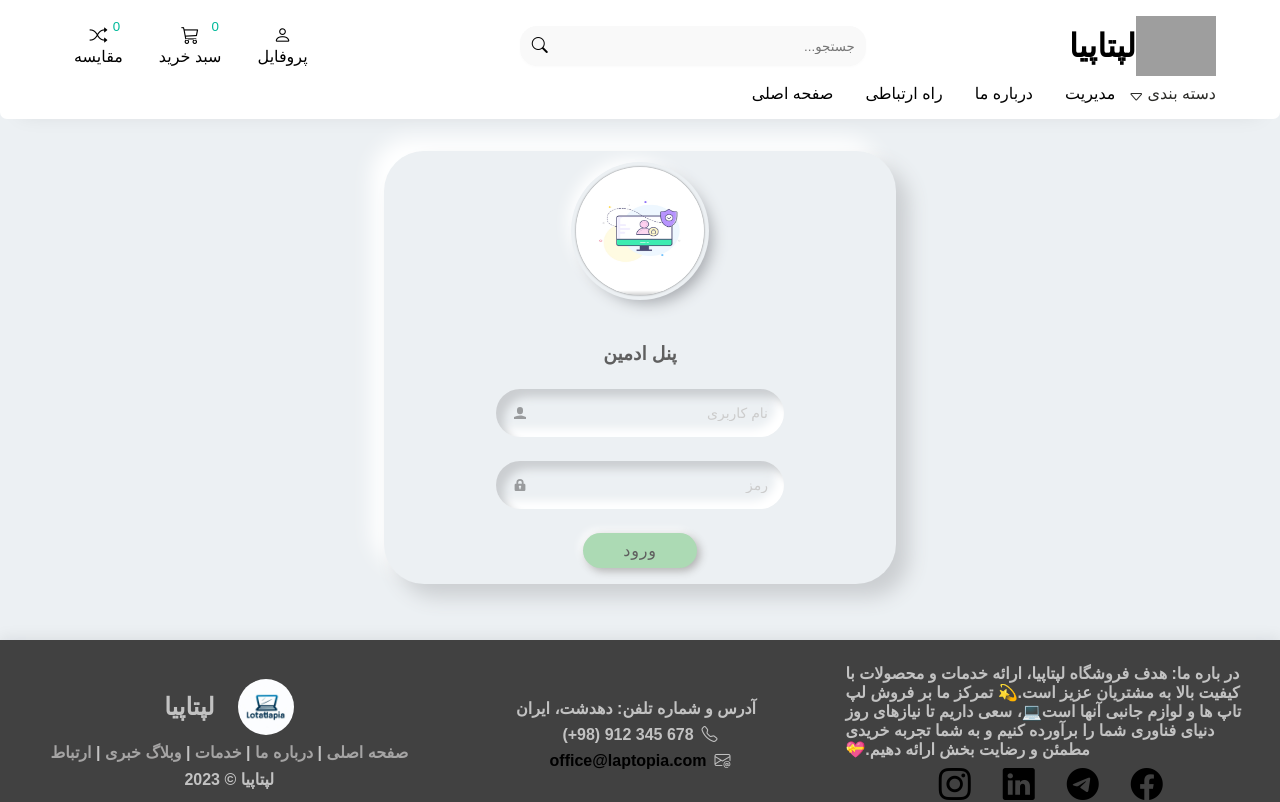
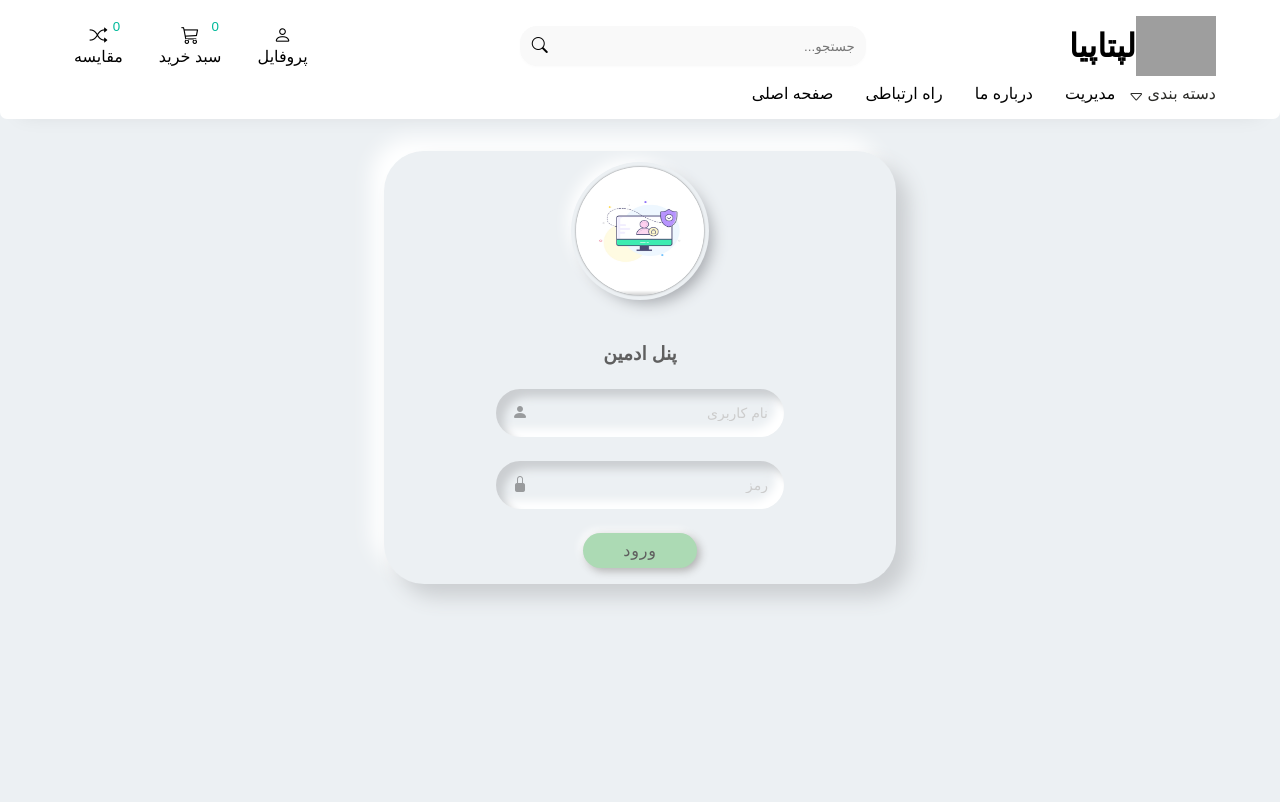
Before and after one commit to RezaBakhshiNia/Maktab94-project-RezaBakhshiNia, a React (Vite) app in the folder Frontend/Maktab94-React-RezaBakshiNia/: page /admin-authentication in a window 1280 px wide. Shown: the top 802 px of the page. Built offline with nearby package versions, Linux system fonts and the light colour scheme; grey boxes are pictures that could not be loaded; a small style sheet from the web is missing.

Commit message:
Complete admin log in page. Some assets added for user experience. Validation works fine. No bugs have been seen so far.

```diff
--- a/Frontend/Maktab94-React-RezaBakshiNia/package.json
+++ b/Frontend/Maktab94-React-RezaBakshiNia/package.json
@@ -16,6 +16,8 @@
     "axios": "^1.4.0",
     "bootstrap": "^5.3.1",
     "bootstrap-icons": "^1.10.5",
+    "formik": "^2.4.3",
+    "js-cookie": "^3.0.5",
     "mdb-react-ui-kit": "^6.2.0",
     "react": "^18.2.0",
     "react-dom": "^18.2.0",
@@ -23,7 +25,8 @@
     "react-redux": "^8.1.2",
     "react-router-dom": "^6.14.2",
     "redux": "^4.2.1",
-    "sass": "^1.64.2"
+    "sass": "^1.64.2",
+    "yup": "^1.2.0"
   },
   "devDependencies": {
     "@types/react": "^18.2.15",
--- a/Frontend/Maktab94-React-RezaBakshiNia/src/components/Auth/AdminLogIn.jsx
+++ b/Frontend/Maktab94-React-RezaBakshiNia/src/components/Auth/AdminLogIn.jsx
@@ -1,44 +1,120 @@
-import './AdminLogIn.scss';
+import "./AdminLogIn.scss";
+import { useFormik } from "formik";
+import { useState } from "react";
+import * as yup from "yup";
+
+const passwordRegEx = /^(?=.*[A-Za-z])(?=.*\d)[A-Za-z\d]+$/;
+
+const schema = yup.object().shape({
+  userName: yup
+    .string()
+    .min(4, "حداقل 4 حرف.")
+    .max(16, "حداکثر 16 حرف.")
+    .required("نام کاربری الزامی است.")
+    .matches(/^[a-zA-Z0-9]*$/, { message: "شامل اعداد و حروف انگلیسی باشد." }),
+  password: yup
+    .string()
+    .min(5, "حداقل 5 حرف.")
+    .matches(passwordRegEx, { message: "شامل اعداد و حروف انگلیسی باشد." })
+    .required("رمز الزامی است."),
+});
+
+const onSubmit = (values, actions) => {
+  console.log(values);
+  console.log(actions);
+  actions.resetForm();
+};
 
 const AdminLogIn = () => {
+  const [inputType, setInputType] = useState("password");
+
+  const {
+    values,
+    handleBlur,
+    handleChange,
+    handleSubmit,
+    errors,
+    touched,
+    isSubmitting,
+  } = useFormik({
+    initialValues: {
+      userName: "",
+      password: "",
+    },
+    validationSchema: schema,
+    onSubmit,
+  });
+  console.log(errors);
+
   return (
     <>
       <div className="AdminLogIn_container">
         <div className="AdminLogIn_logo">
           <div className="AdminLogIn_logo--circle">
-            <img src="./src/assets/admin-ui-image.png" className="logo__svg" alt="" />
+            <img
+              src="./src/assets/admin-ui-image.png"
+              className="logo__svg"
+              alt=""
+            />
           </div>
         </div>
-        <form className="AdminLogIn_form">
+        <form
+          onSubmit={handleSubmit}
+          className="AdminLogIn_form"
+          autoComplete="off"
+        >
           <div className="AdminLogIn_form__title">
             <h3>پنل ادمین</h3>
           </div>
           <div className="AdminLogIn_form__group">
             <div className="AdminLogIn_form__icon">
-              <svg xmlns="http://www.w3.org/2000/svg" viewBox="0 0 20 20">
-                <path d="M5 5a5 5 0 0 1 10 0v2A5 5 0 0 1 5 7V5zM0 16.68A19.9 19.9 0 0 1 10 14c3.64 0 7.06.97 10 2.68V20H0v-3.32z" />
-              </svg>
+              <i className="bi bi-person-fill"></i>
             </div>
             <input
+              name="userName"
+              value={values.userName}
+              onChange={handleChange}
+              onBlur={handleBlur}
               className="AdminLogIn_form__control"
               type="text"
               placeholder="نام کاربری"
             />
+            <small className="input-error_message">
+              {errors.userName && touched.userName && errors.userName}
+            </small>
           </div>
           <div className="AdminLogIn_form__group">
             <div className="AdminLogIn_form__icon">
-              <svg xmlns="http://www.w3.org/2000/svg" viewBox="0 0 20 20">
-                <path d="M4 8V6a6 6 0 1 1 12 0v2h1a2 2 0 0 1 2 2v8a2 2 0 0 1-2 2H3a2 2 0 0 1-2-2v-8c0-1.1.9-2 2-2h1zm5 6.73V17h2v-2.27a2 2 0 1 0-2 0zM7 6v2h6V6a3 3 0 0 0-6 0z" />
-              </svg>
+              <i
+                className={`bi ${
+                  inputType === "password" ? "bi-lock-fill" : "bi-unlock-fill"
+                } cursor`}
+                onClick={() =>
+                  inputType === "password"
+                    ? setInputType("text")
+                    : setInputType("password")
+                }
+              ></i>
             </div>
             <input
+              name="password"
+              value={values.password}
+              onChange={handleChange}
+              onBlur={handleBlur}
               className="AdminLogIn_form__control"
-              type="password"
+              type={inputType}
               placeholder="رمز"
             />
+            <small className="input-error_message">
+              {errors.password && touched.password && errors.password}
+            </small>
           </div>
           <div>
-            <button className="AdminLogIn_form__button" type="submit">
+            <button
+              disabled={isSubmitting}
+              className="AdminLogIn_form__button"
+              type="submit"
+            >
               ورود
             </button>
           </div>
--- a/Frontend/Maktab94-React-RezaBakshiNia/src/components/Auth/AdminLogIn.scss
+++ b/Frontend/Maktab94-React-RezaBakshiNia/src/components/Auth/AdminLogIn.scss
@@ -1,5 +1,5 @@
 .AdminLogIn_container {
-  margin:  2rem auto;
+  margin: 2rem auto;
   padding: 1rem;
   border-radius: 2.5rem;
   background-color: #ecf0f3;
@@ -53,15 +53,24 @@
 .AdminLogIn_form__icon {
   position: absolute;
   left: 0;
-  height: 100%;
+  top: 15px;
+  height: max-content;
   display: flex;
   width: 3rem;
+  display: flex;
+  justify-content: center;
+  align-items: center;
 }
 
-.AdminLogIn_form__icon svg {
-  margin: auto;
-  height: 0.75rem;
+.AdminLogIn_form__icon i {
+  // margin: auto;
+  // height: 0.75rem;
   opacity: 0.35;
+}
+
+.AdminLogIn_form__icon i.cursor:hover {
+  opacity: 0.65;
+  cursor: pointer;
 }
 
 .AdminLogIn_form__control {
@@ -91,7 +100,7 @@
 }
 
 .AdminLogIn_form__button {
-  text-transform: uppercase;
+  cursor: pointer;
   letter-spacing: 0.05em;
   border: none;
   font-size: 1rem;
@@ -113,6 +122,18 @@
   background-color: #a1daab;
 }
 
+.input-error_message {
+  font-size: small;
+  color: #ff4774;
+  padding: 0 1.5rem;
+  padding-top: 0.125rem;
+}
+
+button.AdminLogIn_form__button:disabled {
+  opacity: 4.5;
+  color: #5f5f5f;
+}
+
 @media (max-width: 780px) {
   .AdminLogIn_container {
     width: max-content;
--- a/Frontend/Maktab94-React-RezaBakshiNia/src/main.scss
+++ b/Frontend/Maktab94-React-RezaBakshiNia/src/main.scss
@@ -22,7 +22,7 @@ a {
 }
 
 main {
-  min-height: max-content;
+  min-height: 100vh;
 }
 
 .page_404 {
```
Also changed, not shown: Frontend/Maktab94-React-RezaBakshiNia/src/assets/Access-Denied-1.gif (added).
